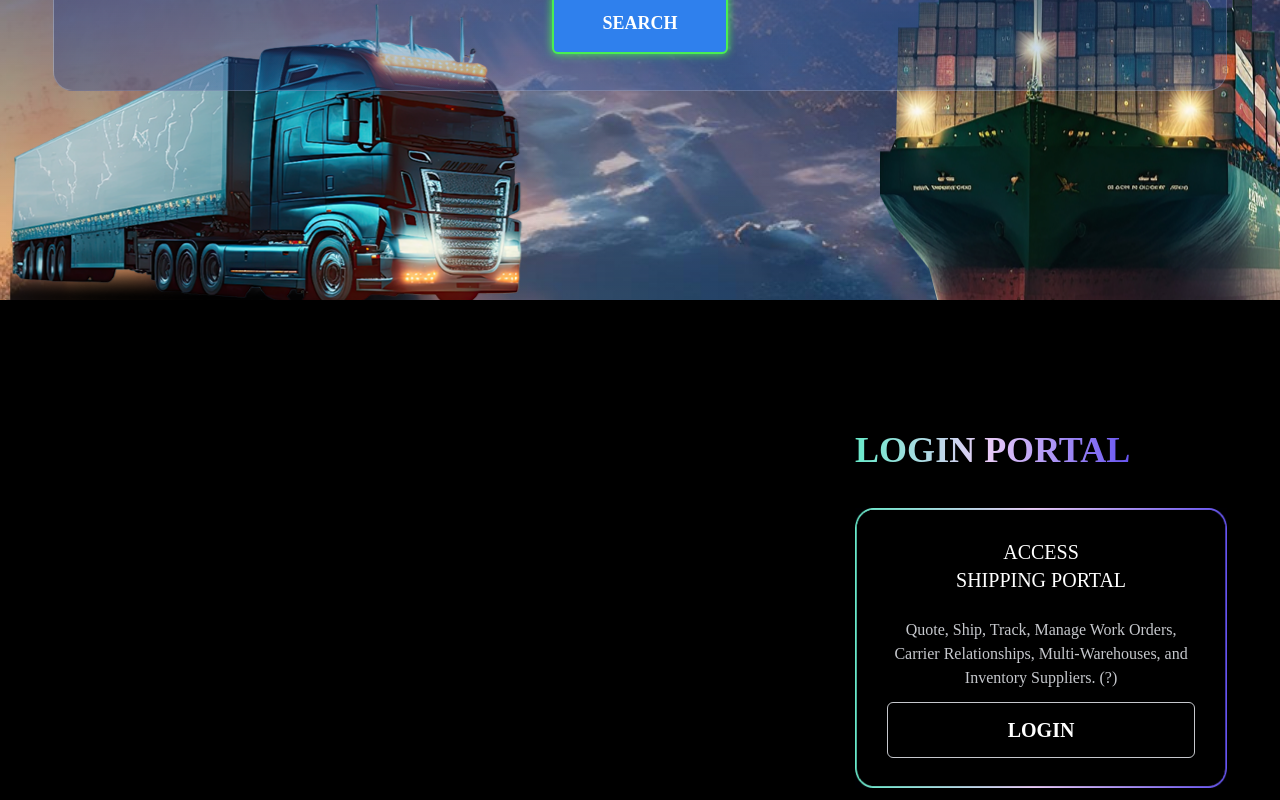
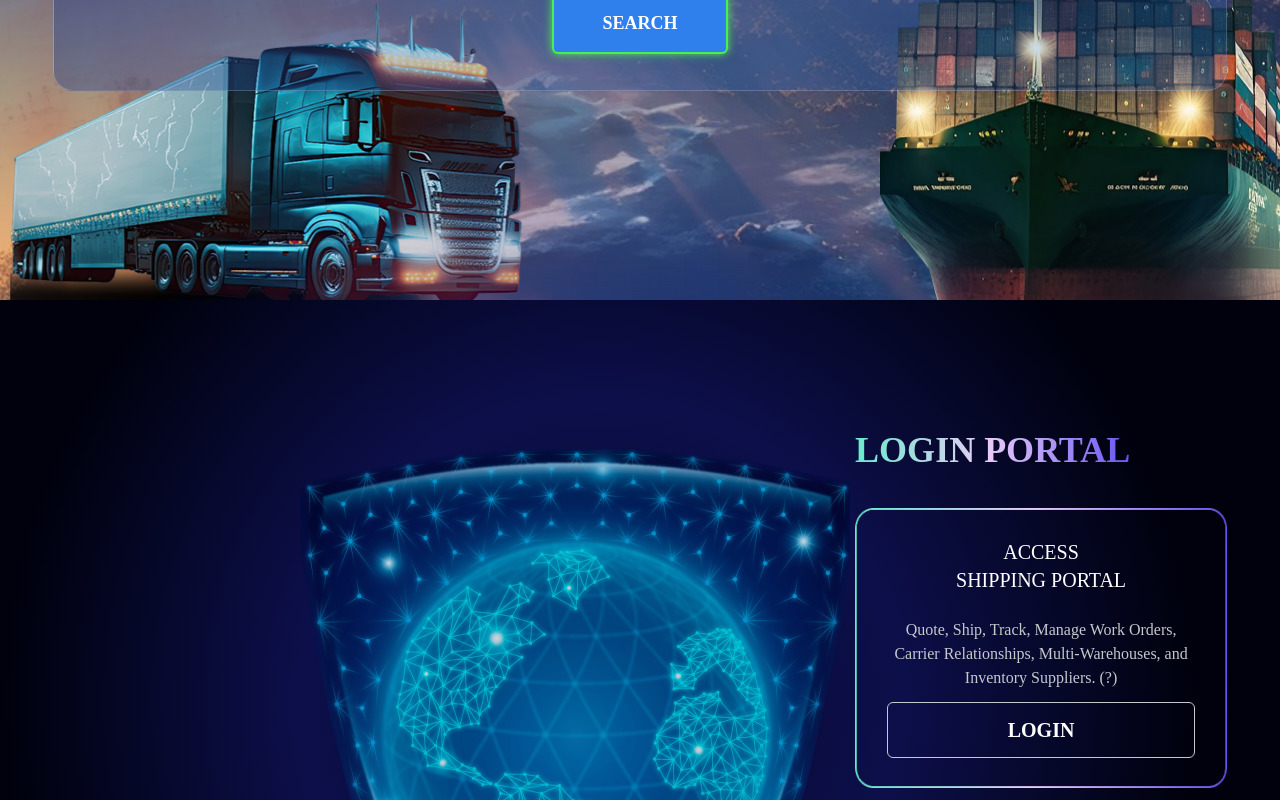
Before and after one commit to jim-carroll-123/rFLEET, a Next.js app: page / in a window 1280 px wide. Shown: the part 2218-3018 px from the top of the page. Built offline with nearby package versions, Linux system fonts and the light colour scheme; what tw-elements would draw is missing.

Commit message:
chore: finished login portal section ( wireframe globe banner )

```diff
--- a/src/app/(home)/sections/LoginPortal/index.tsx
+++ b/src/app/(home)/sections/LoginPortal/index.tsx
@@ -4,19 +4,30 @@ import { ParallaxBanner } from 'react-scroll-parallax'
 
 import gradientCard from '@assets/images/gradient-card-cyan-indigo-to-r.png'
 import wave from '@assets/images/particle-wave.png'
+import wireframeGlobe from '@assets/images/wireframe-globe-body.png'
 import { TransparentButton } from '@components/ui/Button'
-
-import { WireframeGlobe } from './WireframeGlobe'
 
 export const LoginPortalSection = () => {
   return (
-    <section className="bg-black text-white">
+    <section className="relative bg-[#00010c] text-white">
+      <div className="absolute xl:left-0 lg:-left-[20%] -left-[60%] lg:-top-[20%]">
+        <div
+          className="absolute w-[1200px] h-[1200px]"
+          style={{
+            background: `radial-gradient(600px 600px at center, #191D8840 ,#191D8880, #191D8800)`
+          }}
+        />
+        <div
+          className="absolute w-[1200px] h-[1200px]"
+          style={{ background: `url(${wireframeGlobe.src}) no-repeat 300px 350px` }}
+        />
+      </div>
       <ParallaxBanner className="parallax-banner" layers={[{ image: wave.src, speed: -20 }]}>
-        <div className="relative container lg:grid block grid-cols-2 lg:py-[128px] py-[90px]">
-          <div className="text-white">
-            <WireframeGlobe />
+        <div className="relative container lg:grid block grid-cols-2">
+          <div className="relative text-white">
+            <div className="relative h-full"></div>
           </div>
-          <div className="flex flex-col lg:items-end items-center">
+          <div className="flex flex-col lg:items-end items-center lg:py-[128px] py-[90px]">
             <div className="flex flex-col">
               <div className="flex justify-start">
                 <h3 className="font-bold mb-[28px] lg:mb-[36px] text-gradient bg-gradient-primary-to-r">
```
Also changed, not shown: src/assets/images/wireframe-globe-body.png (added).
